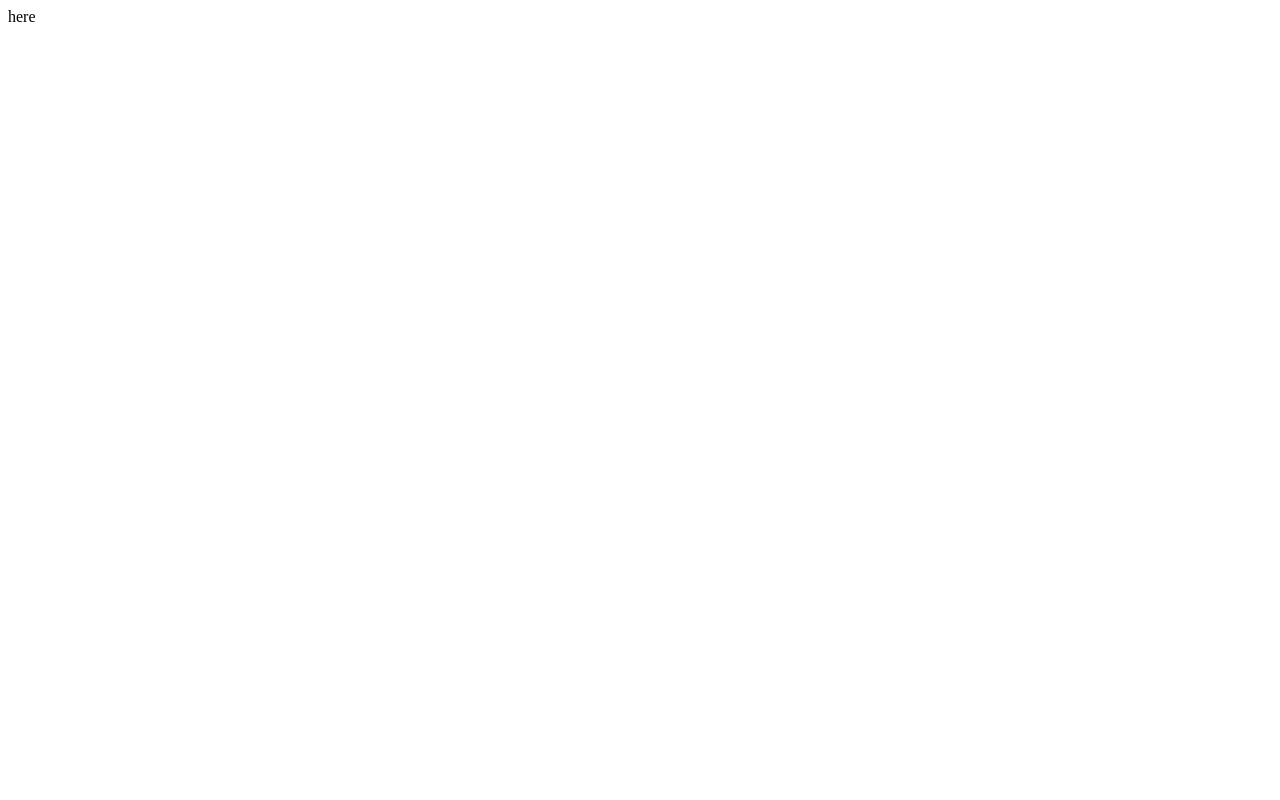
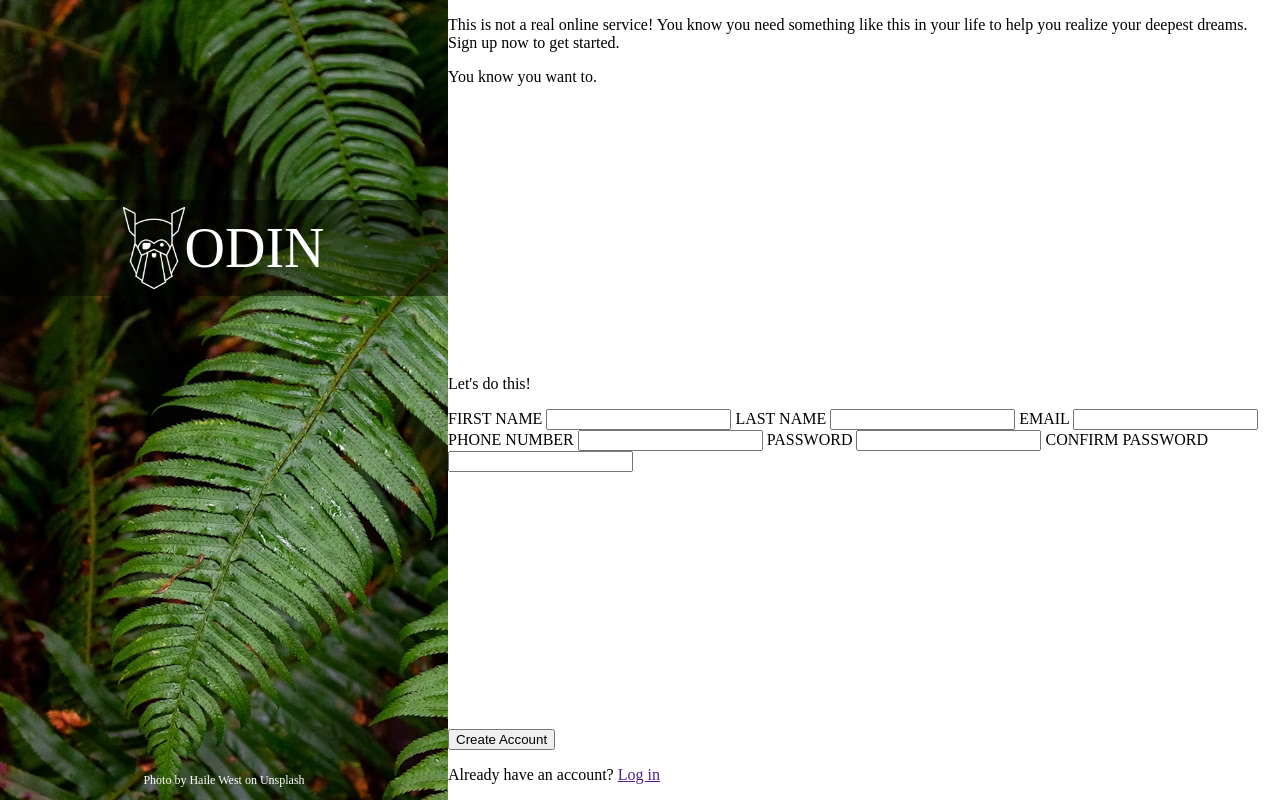
Before and after one commit to Daves26/sign-up-form, a plain HTML site: page index.html in a window 1280 px wide. Drawn offline with Linux system fonts and the light colour scheme.

Commit message:
left panel completed

```diff
--- a/index.html
+++ b/index.html
@@ -4,8 +4,55 @@
     <meta charset="UTF-8">
     <meta name="viewport" content="width=device-width, initial-scale=1.0">
     <title>Document</title>
+    <link rel="stylesheet" href="./styles.css">
 </head>
 <body>
-    here
+
+    <div class="left-panel">
+        <div class="logo-banner">
+            <img src="./odin-lined.png" alt="odin-logo" id="odin-logo">
+            <p>ODIN</p>
+        </div>
+        <div class="image-credits">
+            <p>Photo by Haile West on Unsplash</p>
+        </div>
+    </div>
+
+    <div class="right-panel">
+        <div class="headline">
+            <p>This is not a real online service! You know you need something like this in your life to help you realize your deepest dreams. Sign up now to get started.</p>
+            <p>You know you want to.</p>
+        </div>
+        <div class="form-container">
+            <p>Let's do this!</p>
+            <form>
+                <label for="first-name">FIRST NAME</label>
+                <input id="first-name" name="first-name" type="text">
+
+                <label for="last-name">LAST NAME</label>
+                <input id="last-name" name="last-name" type="text">
+
+                <label for="email">EMAIL</label>
+                <input id="email" name="email" type="email">
+
+                <label for="phone-number">PHONE NUMBER</label>
+                <input id="phone-number" name="phone-number" type="number">
+
+                <label for="password">PASSWORD</label>
+                <input id="password" name="password" type="password">
+
+                <label for="confirm-password">CONFIRM PASSWORD</label>
+                <input id="confirm-password" name="confirm-password" type="password">
+            </form>
+        </div>
+        <div class="create-or-login">
+            <div class="button-container">
+                <button type="submit">Create Account</button>
+            </div>
+            <div>
+                <p>Already have an account? <a href="">Log in</a></p>
+            </div>
+        </div>
+    </div>
 </body>
 </html>
--- /dev/null
+++ b/styles.css
@@ -0,0 +1,45 @@
+body {
+    display: flex;
+    margin: 0;
+}
+
+.left-panel {
+    display: flex;
+    flex-direction: column;
+    height: 100vh;
+    width: 35vw;
+    min-width: 35vw;
+    background-image: url(./leaf-photo.avif);
+    justify-content: space-between;
+}
+
+.logo-banner {
+    display: flex;
+    justify-content: center;
+    align-items: center;
+    background-color: rgba(0, 0, 0, 0.438);
+    height: 12vh;
+    color: white ;
+    font-size: 7vh;
+    margin-top: 25vh;
+}
+
+#odin-logo {
+    height: 85%;
+}
+
+.image-credits {
+    color: white;
+    display: flex;
+    justify-content: center;
+    align-items: center;
+    font-size: 1.5vh;
+}
+
+
+
+.right-panel {
+    display: flex;
+    flex-direction: column;
+    justify-content: space-between;
+}
```
Also changed, not shown: leaf-photo.avif (added), odin-lined.png (added), sign-up-form.png (added).
